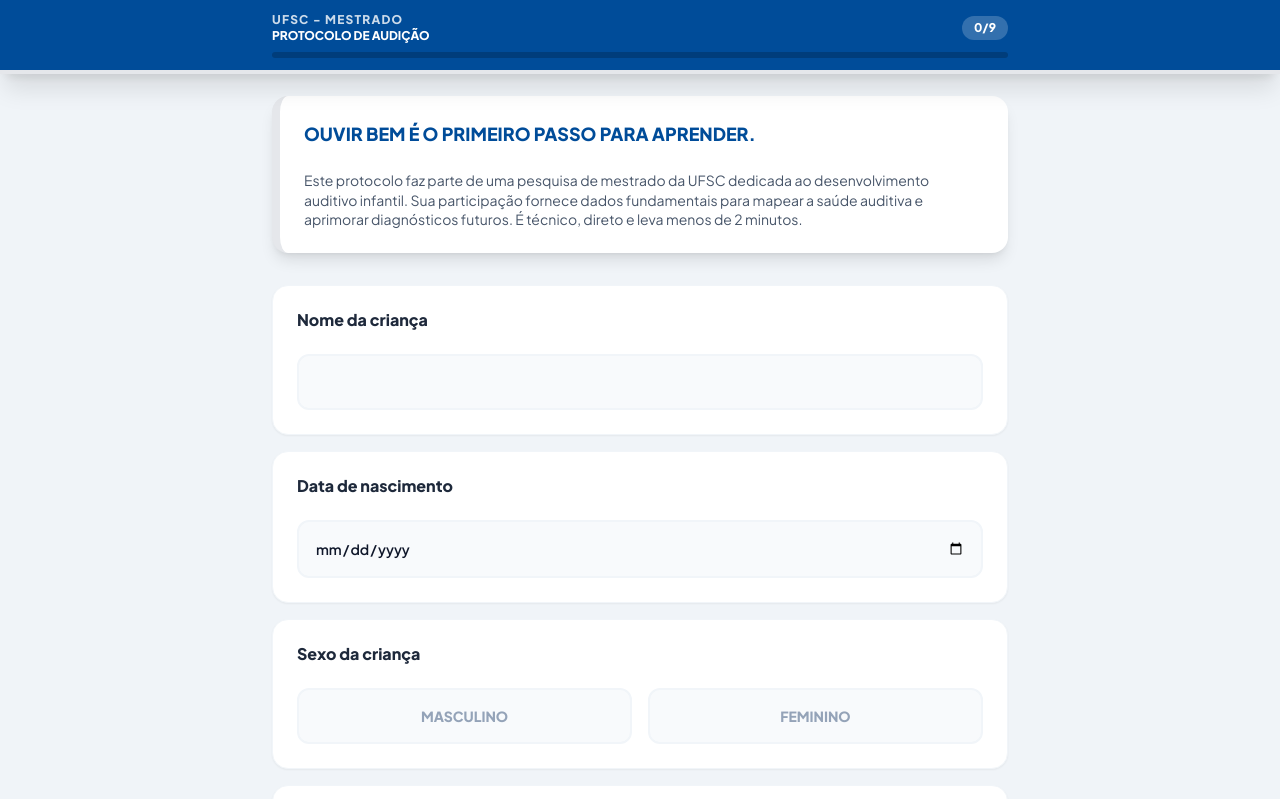
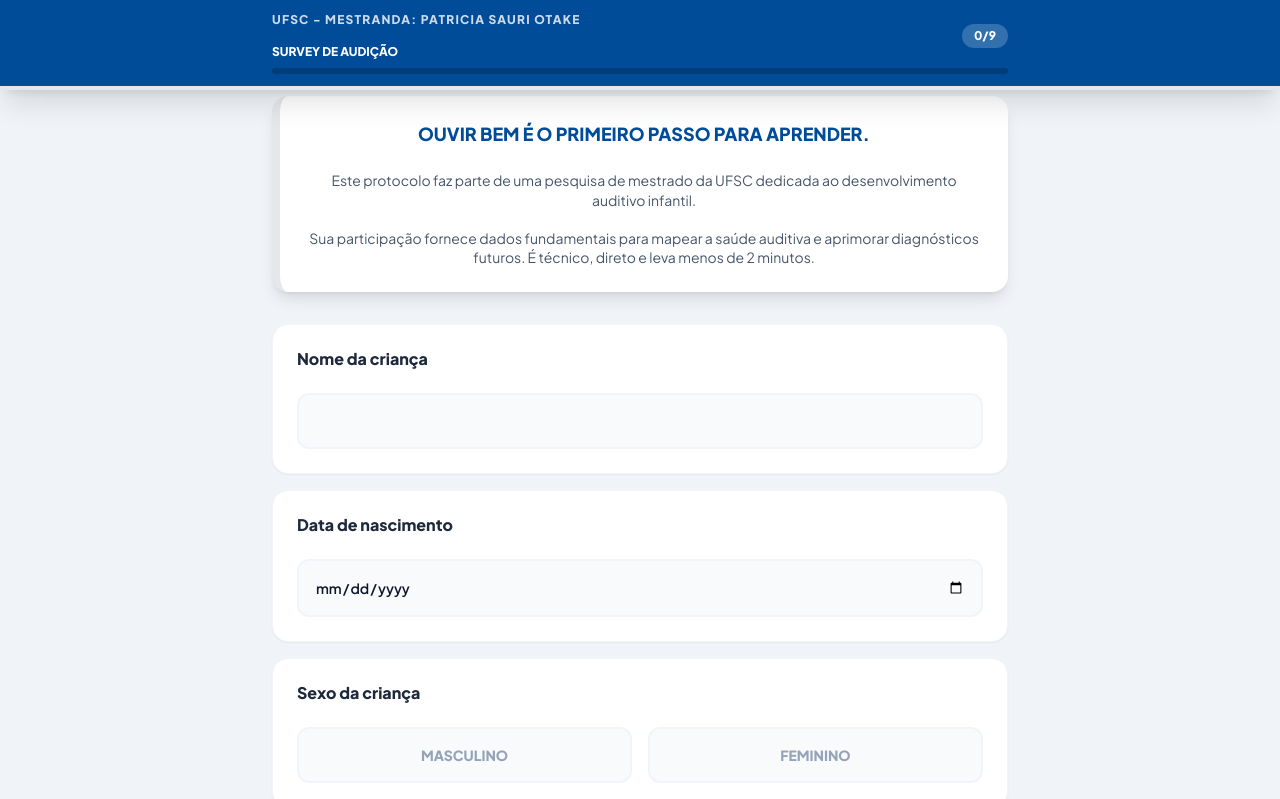
Before and after one commit to lucaspicon/Survey---Audicao, a plain HTML site: page index.html in a window 1280 px wide. Shown: the top 799 px of the page. Drawn offline with nearby package versions, Linux system fonts and the light colour scheme.

Commit message:
Refactor HTML structure and improve accessibility for survey form

```diff
--- a/index.html
+++ b/index.html
@@ -1,11 +1,11 @@
 <!DOCTYPE html>
 <html lang="pt-br">
     <head>
-    <meta charset="UTF-8" />
-    <meta name="viewport" content="width=device-width, initial-scale=1.0" />
+        <meta charset="UTF-8">
+        <meta name="viewport" content="width=device-width, initial-scale=1.0">
         <title>Protocolo de Pesquisa - UFSC</title>
-    <link rel="preconnect" href="https://fonts.googleapis.com" />
-    <link href="https://fonts.googleapis.com/css2?family=Plus+Jakarta+Sans:wght@400;600;800&display=swap" rel="stylesheet" />
+        <link rel="preconnect" href="https://fonts.googleapis.com">
+        <link href="https://fonts.googleapis.com/css2?family=Plus+Jakarta+Sans:wght@400;600;800&display=swap" rel="stylesheet">
         <script src="https://cdn.tailwindcss.com"></script>
         <style>
       body { font-family: "Plus Jakarta Sans", sans-serif; }
@@ -45,9 +45,12 @@
         </style>
     </head>
     <body class="bg-[#f0f4f8] text-slate-900 antialiased">
-
-    <iframe name="hidden_iframe" id="hidden_iframe" style="display: none" onload="if (enviado) { showModal('Sucesso!', 'Os dados foram enviados com sucesso para a base de dados da UFSC.', 'success'); }"></iframe>
-
+        <iframe
+            name="hidden_iframe"
+            id="hidden_iframe"
+            style="display: none"
+            onload="if (enviado) { showModal('Sucesso!', 'Os dados foram enviados com sucesso para a base de dados da UFSC.', 'success'); }"
+        ></iframe>
         <div id="custom-modal" class="fixed inset-0 z-[100] flex items-center justify-center p-4 bg-slate-900/60 backdrop-blur-sm invisible opacity-0">
             <div class="modal-content scale-90 bg-white w-full max-w-sm rounded-[2rem] p-8 shadow-2xl text-center">
                 <div id="modal-icon" class="w-16 h-16 mx-auto mb-4 flex items-center justify-center rounded-full text-2xl"></div>
@@ -56,13 +59,13 @@
                 <button onclick="closeModal()" id="modal-btn" class="w-full py-4 rounded-xl font-black uppercase tracking-widest transition-all active:scale-95"></button>
             </div>
         </div>
-
         <header class="fixed top-0 left-0 w-full bg-ufsc-blue text-white shadow-xl z-50 border-b-4 border-ufsc-yellow">
             <div class="max-w-3xl mx-auto px-4 py-3">
                 <div class="flex justify-between items-center text-xs">
                     <div class="max-w-[70%]">
-            <p class="font-black uppercase tracking-widest opacity-80 text-ufsc-yellow">UFSC - Mestrado</p>
-            <h1 class="font-extrabold truncate uppercase">Protocolo de Audição</h1>
+                        <p class="font-black uppercase tracking-widest opacity-80 text-ufsc-yellow">UFSC - Mestranda: Patricia Sauri Otake</p>
+                        <br>
+                        <h1 class="font-extrabold truncate uppercase">Survey de Audição</h1>
                     </div>
                     <span id="progresso-texto" class="font-black bg-white/20 px-3 py-1 rounded-full">0/9</span>
                 </div>
@@ -71,24 +74,23 @@
                 </div>
             </div>
         </header>
-
         <main class="max-w-3xl mx-auto mt-24 px-4 pb-20">
             <div class="bg-white p-6 rounded-2xl shadow-lg border-l-8 border-ufsc-blue mb-8">
-        <h2 class="text-lg font-extrabold text-ufsc-blue uppercase">
-
+                <h2 class="text-lg font-extrabold text-ufsc-blue uppercase text-center">
                     Ouvir bem é o primeiro passo para aprender.
-
                 </h2>
-
-        <p class="text-slate-600 mt-1 text-sm leading-snug text-balance">
-          </br>Este protocolo faz parte de uma pesquisa de mestrado da UFSC dedicada ao desenvolvimento auditivo infantil. Sua participação fornece dados fundamentais para mapear a saúde auditiva e aprimorar diagnósticos futuros. É técnico, direto e leva menos de 2 minutos.
+                <p class="text-slate-600 mt-1 text-sm leading-snug text-balance text-center">
+                    </br>
+                    Este protocolo faz parte de uma pesquisa de mestrado da UFSC dedicada ao desenvolvimento auditivo infantil. <br><br> Sua participação fornece dados fundamentais para mapear a saúde auditiva e aprimorar diagnósticos futuros. É técnico, direto e leva menos de 2 minutos.
                 </p>
-
             </div>
-
-      <form id="form-survey" action="https://docs.google.com/forms/d/e/1FAIpQLSf83EyybbvMmdLkXL6XHRQ6rl7g9Xv1iUbWE8ZDkRSejOWGxw/formResponse" method="POST" target="hidden_iframe">
+            <form
+                id="form-survey"
+                action="https://docs.google.com/forms/d/e/1FAIpQLSf83EyybbvMmdLkXL6XHRQ6rl7g9Xv1iUbWE8ZDkRSejOWGxw/formResponse"
+                method="POST"
+                target="hidden_iframe"
+            >
                 <div id="lista-perguntas" class="space-y-4"></div>
-
                 <div class="mt-12">
                     <button type="button" onclick="validarEEnviar()" class="w-full bg-ufsc-blue text-white py-6 rounded-2xl font-black text-xl shadow-xl active:scale-95 uppercase tracking-widest border-b-4 border-blue-900">
                         Finalizar Protocolo
@@ -96,9 +98,7 @@
                 </div>
             </form>
         </main>
-
         <script src="perguntas.js"></script>
-
         <script>
       var enviado = false;
 
```
Lines whose indentation alone changed are shown as unchanged.
